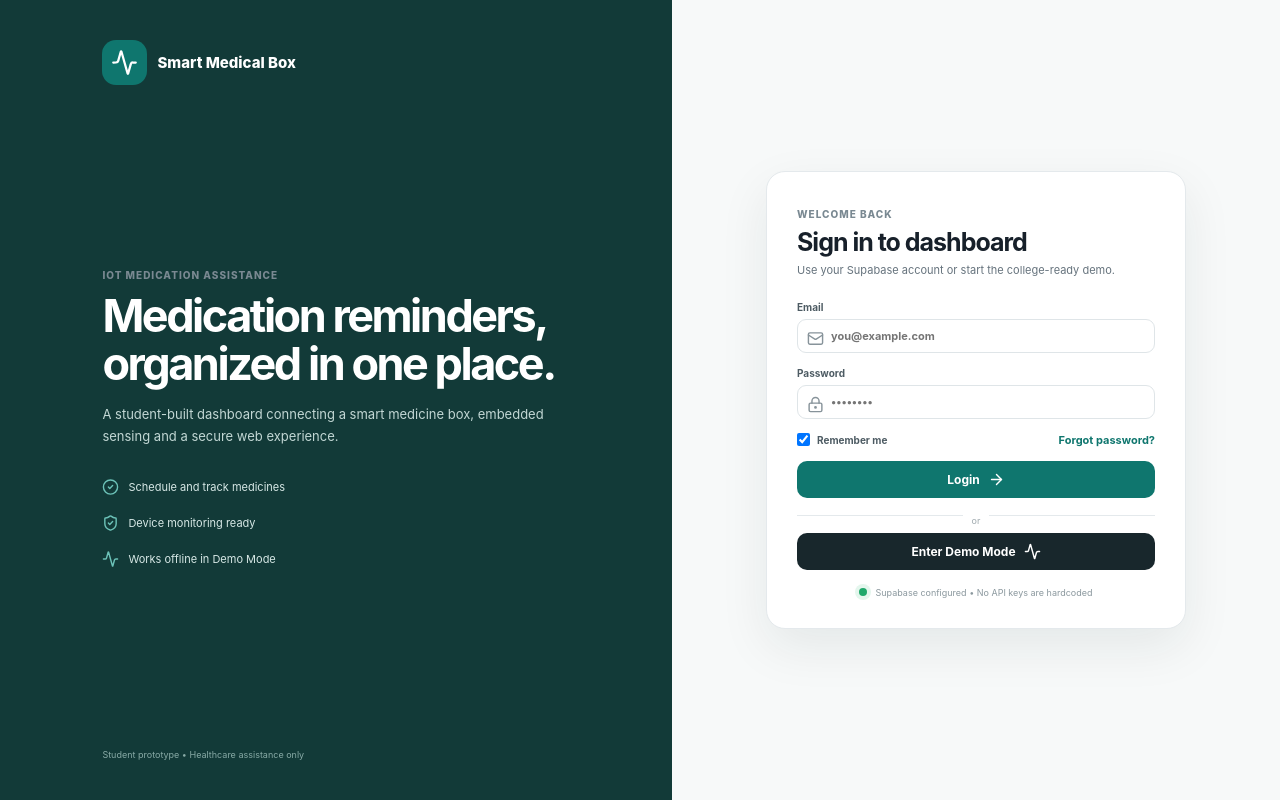
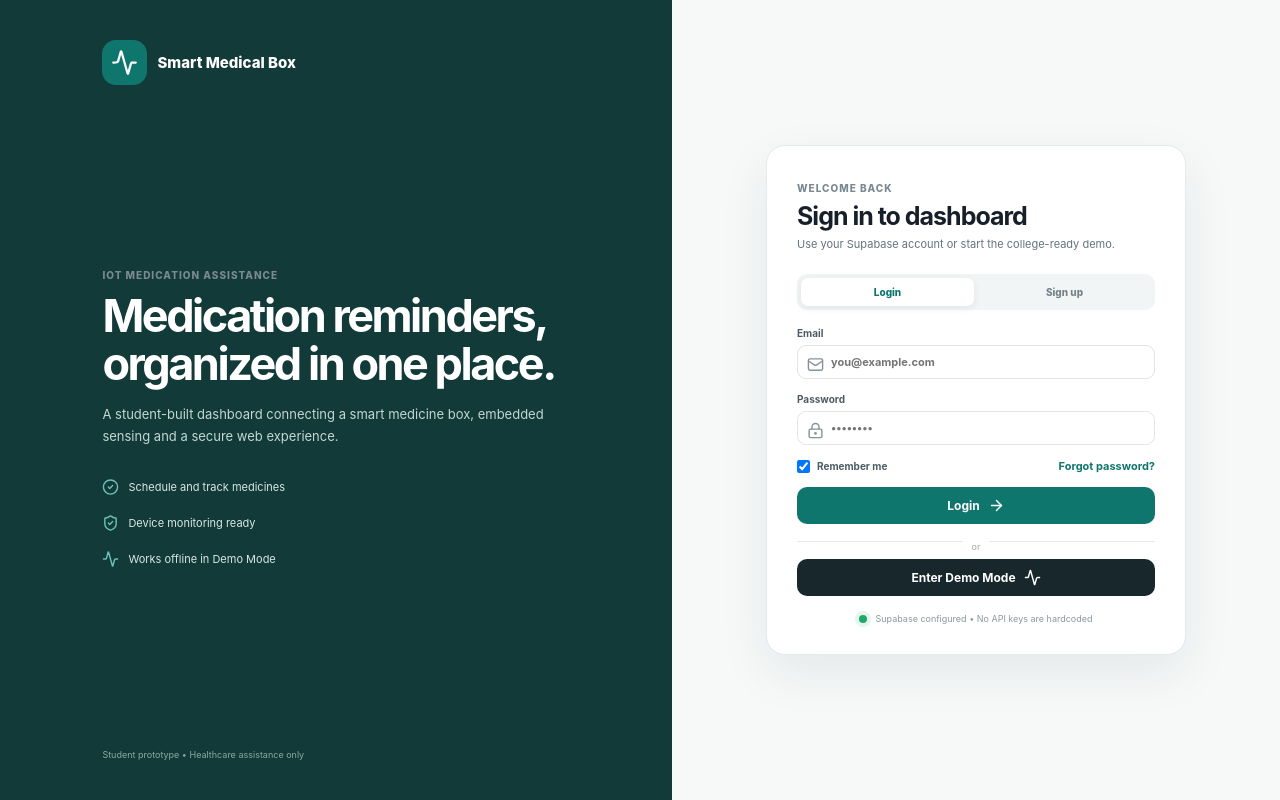
Before and after one commit to anamhaider00786-ui/Smart-Medical-Box, a React (Vite) app: page / in a window 1280 px wide. Built offline with nearby package versions, Linux system fonts and the light colour scheme; no server answers.

Commit message:
Add files via upload

```diff
--- a/src/pages/Login.jsx
+++ b/src/pages/Login.jsx
@@ -1,25 +1,72 @@
 import { useState } from 'react'
-import { Activity, ArrowRight, CheckCircle2, LockKeyhole, Mail, ShieldCheck } from 'lucide-react'
+import { Activity, ArrowRight, CheckCircle2, LockKeyhole, Mail, ShieldCheck, UserRound } from 'lucide-react'
 import { supabaseConfigured, supabase } from '../services/supabase'
 
 export default function Login({ onLogin, notify }) {
-  const [email,setEmail]=useState('')
-  const [password,setPassword]=useState('')
-  const [remember,setRemember]=useState(true)
-  const [loading,setLoading]=useState(false)
-  const [error,setError]=useState('')
+  const [mode, setMode] = useState('login')
+  const [name, setName] = useState('')
+  const [email, setEmail] = useState('')
+  const [password, setPassword] = useState('')
+  const [confirmPassword, setConfirmPassword] = useState('')
+  const [remember, setRemember] = useState(true)
+  const [loading, setLoading] = useState(false)
+  const [error, setError] = useState('')
 
   const demo = () => onLogin('demo')
+  const switchMode = nextMode => {
+    setMode(nextMode)
+    setError('')
+    setConfirmPassword('')
+  }
+
   const submit = async e => {
-    e.preventDefault(); setError('')
+    e.preventDefault()
+    setError('')
     if (!email || !password) return setError('Enter your email and password.')
     if (!supabaseConfigured) return setError('Supabase is not configured. Use Demo Mode for the college demonstration.')
+
+    if (mode === 'signup') {
+      if (!name.trim()) return setError('Enter your name.')
+      if (password.length < 6) return setError('Password must be at least 6 characters.')
+      if (password !== confirmPassword) return setError('Passwords do not match.')
+    }
+
     setLoading(true)
-    const { error } = await supabase.auth.signInWithPassword({email,password})
+    if (mode === 'signup') {
+      const { data, error: signUpError } = await supabase.auth.signUp({
+        email: email.trim(),
+        password,
+        options: {
+          data: { full_name: name.trim() },
+          emailRedirectTo: window.location.origin
+        }
+      })
+      setLoading(false)
+      if (signUpError) return setError(signUpError.message)
+      if (data.session) {
+        onLogin()
+      } else {
+        setMode('login')
+        setPassword('')
+        setConfirmPassword('')
+        notify('Account created. Check your email to confirm your account, then log in.', 'info')
+      }
+      return
+    }
+
+    const { error: loginError } = await supabase.auth.signInWithPassword({ email: email.trim(), password })
     setLoading(false)
-    if (error) setError(error.message)
-    else { if(remember) localStorage.setItem('smb_remember','true'); onLogin() }
+    if (loginError) setError(loginError.message)
+    else {
+      if (remember) localStorage.setItem('smb_remember', 'true')
+      onLogin()
+    }
   }
+
+  const title = mode === 'signup' ? 'Create your account' : 'Sign in to dashboard'
+  const subtitle = mode === 'signup'
+    ? 'Create a secure Supabase account to access your dashboard.'
+    : 'Use your Supabase account or start the college-ready demo.'
 
   return <div className="login-page">
     <div className="login-visual">
@@ -32,13 +79,19 @@ export default function Login({ onLogin, notify }) {
     <div className="login-panel">
       <div className="login-card">
         <div className="mobile-brand"><div className="brand-mark"><Activity size={22}/></div><strong>Smart Medical Box</strong></div>
-        <span className="eyebrow">Welcome back</span><h2>Sign in to dashboard</h2><p className="muted">Use your Supabase account or start the college-ready demo.</p>
+        <span className="eyebrow">{mode === 'signup' ? 'New account' : 'Welcome back'}</span><h2>{title}</h2><p className="muted">{subtitle}</p>
+        <div className="auth-tabs" role="tablist" aria-label="Authentication mode">
+          <button type="button" className={mode === 'login' ? 'selected' : ''} onClick={() => switchMode('login')} aria-selected={mode === 'login'}>Login</button>
+          <button type="button" className={mode === 'signup' ? 'selected' : ''} onClick={() => switchMode('signup')} aria-selected={mode === 'signup'}>Sign up</button>
+        </div>
         <form onSubmit={submit}>
-          <label>Email<div className="input-icon"><Mail size={17}/><input type="email" value={email} onChange={e=>setEmail(e.target.value)} placeholder="you@example.com"/></div></label>
-          <label>Password<div className="input-icon"><LockKeyhole size={17}/><input type="password" value={password} onChange={e=>setPassword(e.target.value)} placeholder="••••••••"/></div></label>
-          <div className="login-options"><label className="checkbox-label"><input type="checkbox" checked={remember} onChange={e=>setRemember(e.target.checked)}/> Remember me</label><button type="button" className="link-button" onClick={async ()=>{ if(!email) return setError('Enter your email first.'); if(!supabaseConfigured) return notify('Supabase is not configured. Password recovery is available after Supabase setup.','info'); setError(''); const { error } = await supabase.auth.resetPasswordForEmail(email,{redirectTo:`${window.location.origin}/reset-password`}); if(error) setError(error.message); else notify('Password reset email sent. Check your inbox.','info') }}>Forgot password?</button></div>
+          {mode === 'signup' && <label>Full name<div className="input-icon"><UserRound size={17}/><input type="text" value={name} onChange={e=>setName(e.target.value)} placeholder="Your name" autoComplete="name"/></div></label>}
+          <label>Email<div className="input-icon"><Mail size={17}/><input type="email" value={email} onChange={e=>setEmail(e.target.value)} placeholder="you@example.com" autoComplete="email"/></div></label>
+          <label>Password<div className="input-icon"><LockKeyhole size={17}/><input type="password" value={password} onChange={e=>setPassword(e.target.value)} placeholder="••••••••" autoComplete={mode === 'signup' ? 'new-password' : 'current-password'}/></div></label>
+          {mode === 'signup' && <label>Confirm password<div className="input-icon"><LockKeyhole size={17}/><input type="password" value={confirmPassword} onChange={e=>setConfirmPassword(e.target.value)} placeholder="••••••••" autoComplete="new-password"/></div></label>}
+          {mode === 'login' && <div className="login-options"><label className="checkbox-label"><input type="checkbox" checked={remember} onChange={e=>setRemember(e.target.checked)}/> Remember me</label><button type="button" className="link-button" onClick={async ()=>{ if(!email) return setError('Enter your email first.'); if(!supabaseConfigured) return notify('Supabase is not configured. Password recovery is available after Supabase setup.','info'); setError(''); const { error } = await supabase.auth.resetPasswordForEmail(email.trim(),{redirectTo:`${window.location.origin}/reset-password`}); if(error) setError(error.message); else notify('Password reset email sent. Check your inbox.','info') }}>Forgot password?</button></div>}
           {error && <div className="inline-error">{error}</div>}
-          <button className="button button-primary button-wide" disabled={loading}>{loading?'Signing in…':'Login'} <ArrowRight size={17}/></button>
+          <button className="button button-primary button-wide" disabled={loading}>{loading ? (mode === 'signup' ? 'Creating account…' : 'Signing in…') : (mode === 'signup' ? 'Create account' : 'Login')} <ArrowRight size={17}/></button>
         </form>
         <div className="or-divider"><span>or</span></div>
         <button className="button button-demo button-wide" onClick={demo}>Enter Demo Mode <Activity size={17}/></button>
```
Also changed, not shown: src/styles/index.css.
